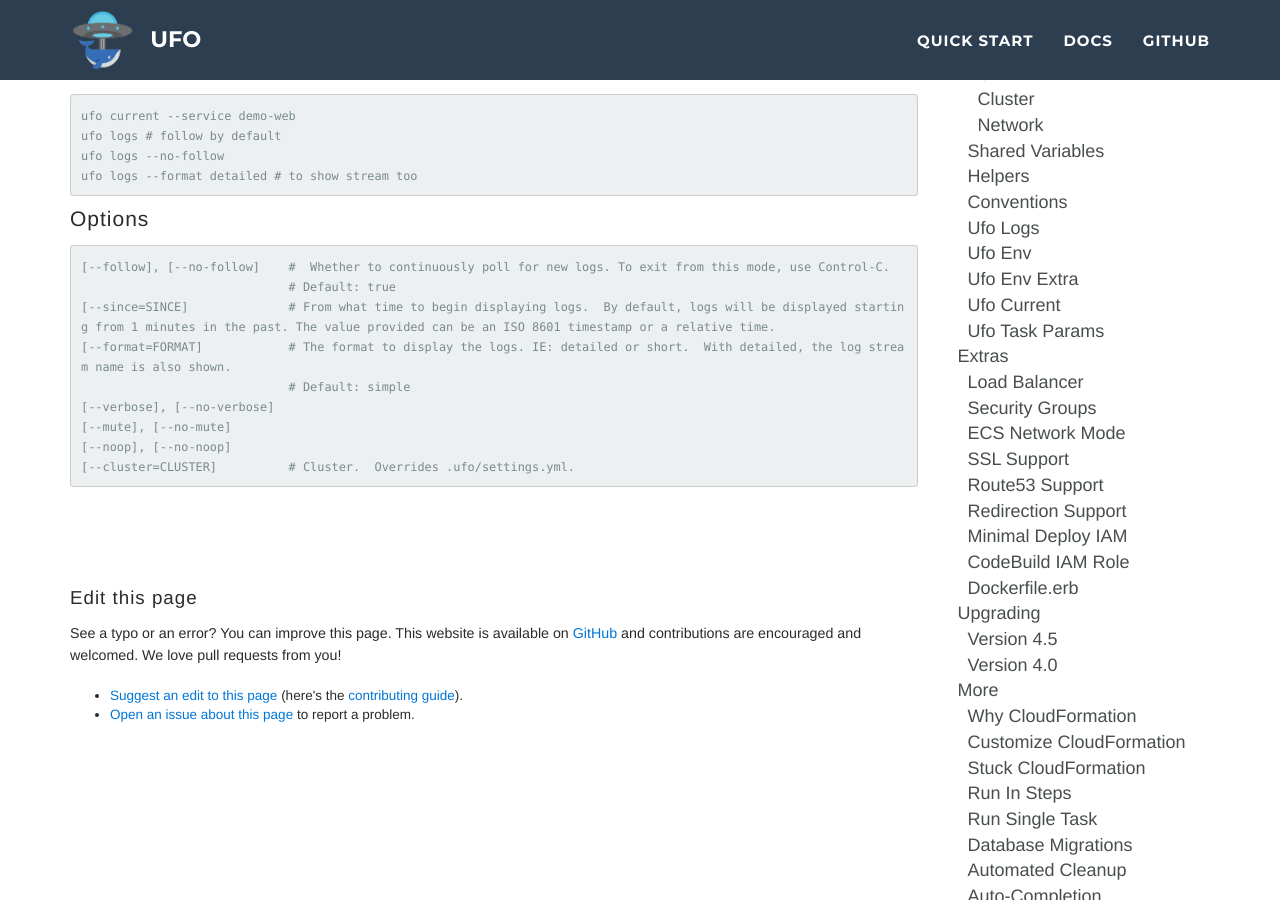
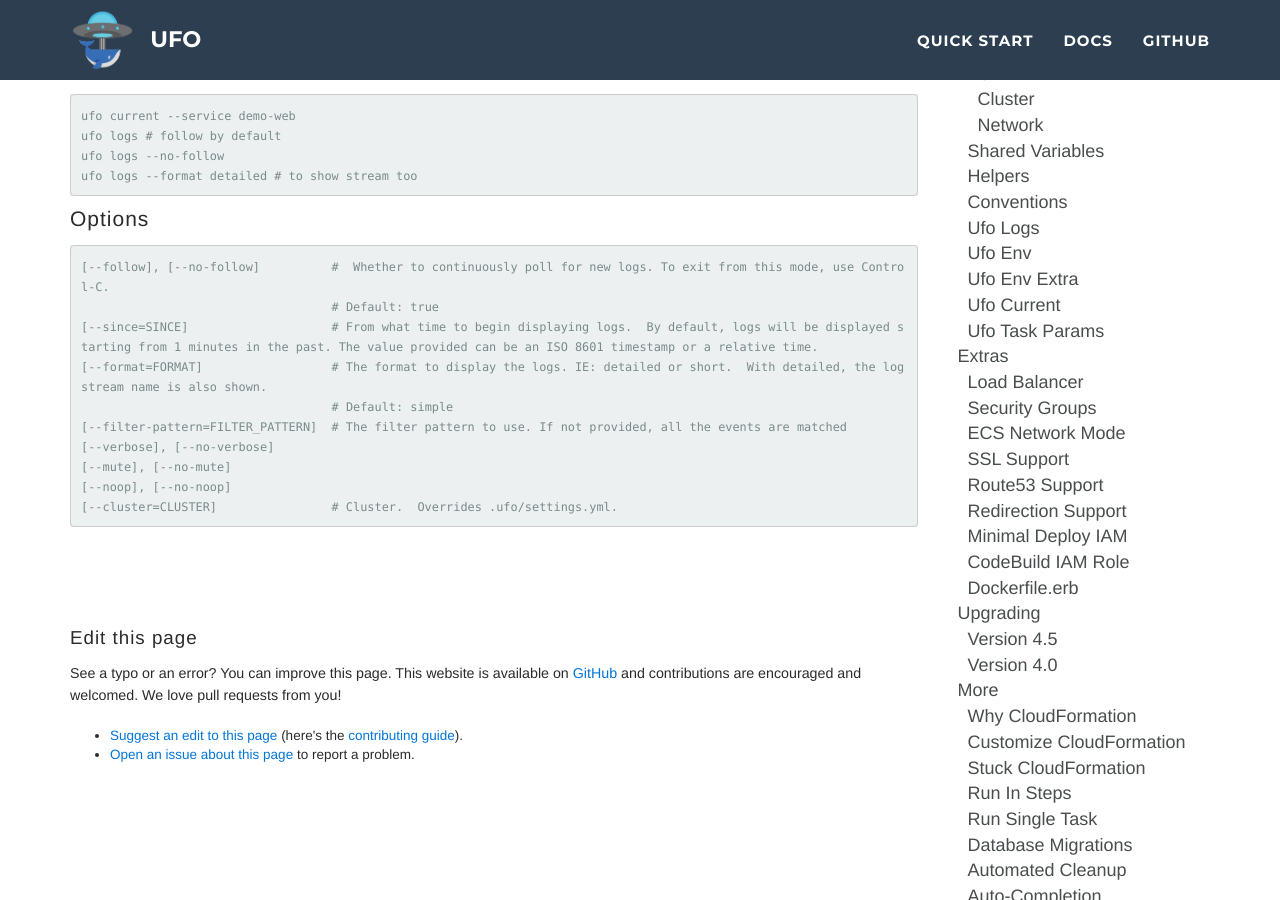
Before and after one commit to boltops-tools/ufo, a Jekyll site: the page built from docs/_reference/ufo-logs.md, in a window 1280 px wide and 900 px high, scrolled down 454 px. Built offline with Jekyll 4.4.1, drawn with Linux system fonts in a browser that asks for light colours.

Commit message:
docs updated by circleci

````diff
--- a/docs/_reference/ufo-logs.md
+++ b/docs/_reference/ufo-logs.md
@@ -26,13 +26,14 @@ If you have a current service name set.
 ## Options
 
 ```
-[--follow], [--no-follow]    #  Whether to continuously poll for new logs. To exit from this mode, use Control-C.
-                             # Default: true
-[--since=SINCE]              # From what time to begin displaying logs.  By default, logs will be displayed starting from 1 minutes in the past. The value provided can be an ISO 8601 timestamp or a relative time.
-[--format=FORMAT]            # The format to display the logs. IE: detailed or short.  With detailed, the log stream name is also shown.
-                             # Default: simple
+[--follow], [--no-follow]          #  Whether to continuously poll for new logs. To exit from this mode, use Control-C.
+                                   # Default: true
+[--since=SINCE]                    # From what time to begin displaying logs.  By default, logs will be displayed starting from 1 minutes in the past. The value provided can be an ISO 8601 timestamp or a relative time.
+[--format=FORMAT]                  # The format to display the logs. IE: detailed or short.  With detailed, the log stream name is also shown.
+                                   # Default: simple
+[--filter-pattern=FILTER_PATTERN]  # The filter pattern to use. If not provided, all the events are matched
 [--verbose], [--no-verbose]
 [--mute], [--no-mute]
 [--noop], [--no-noop]
-[--cluster=CLUSTER]          # Cluster.  Overrides .ufo/settings.yml.
+[--cluster=CLUSTER]                # Cluster.  Overrides .ufo/settings.yml.
 ```
````
